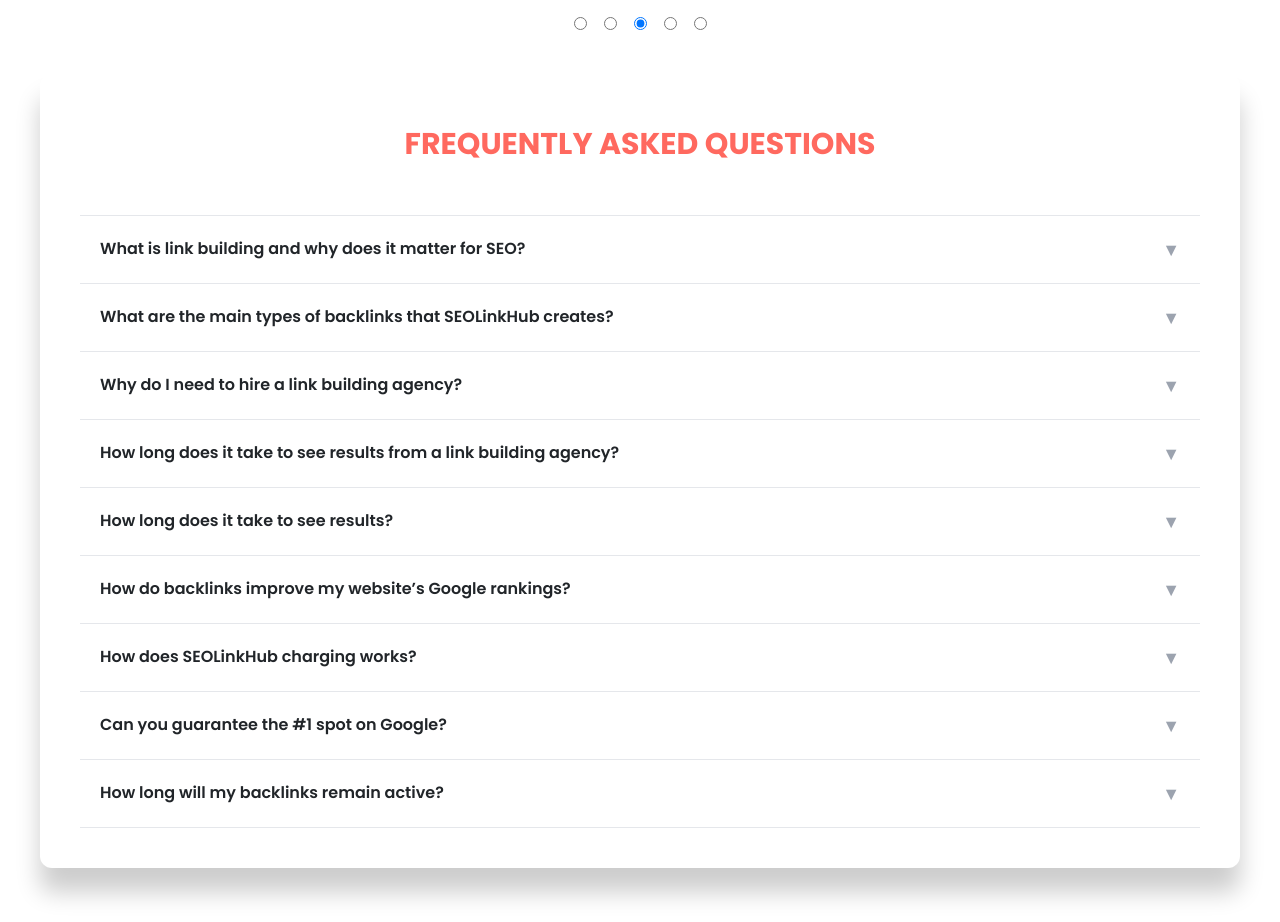
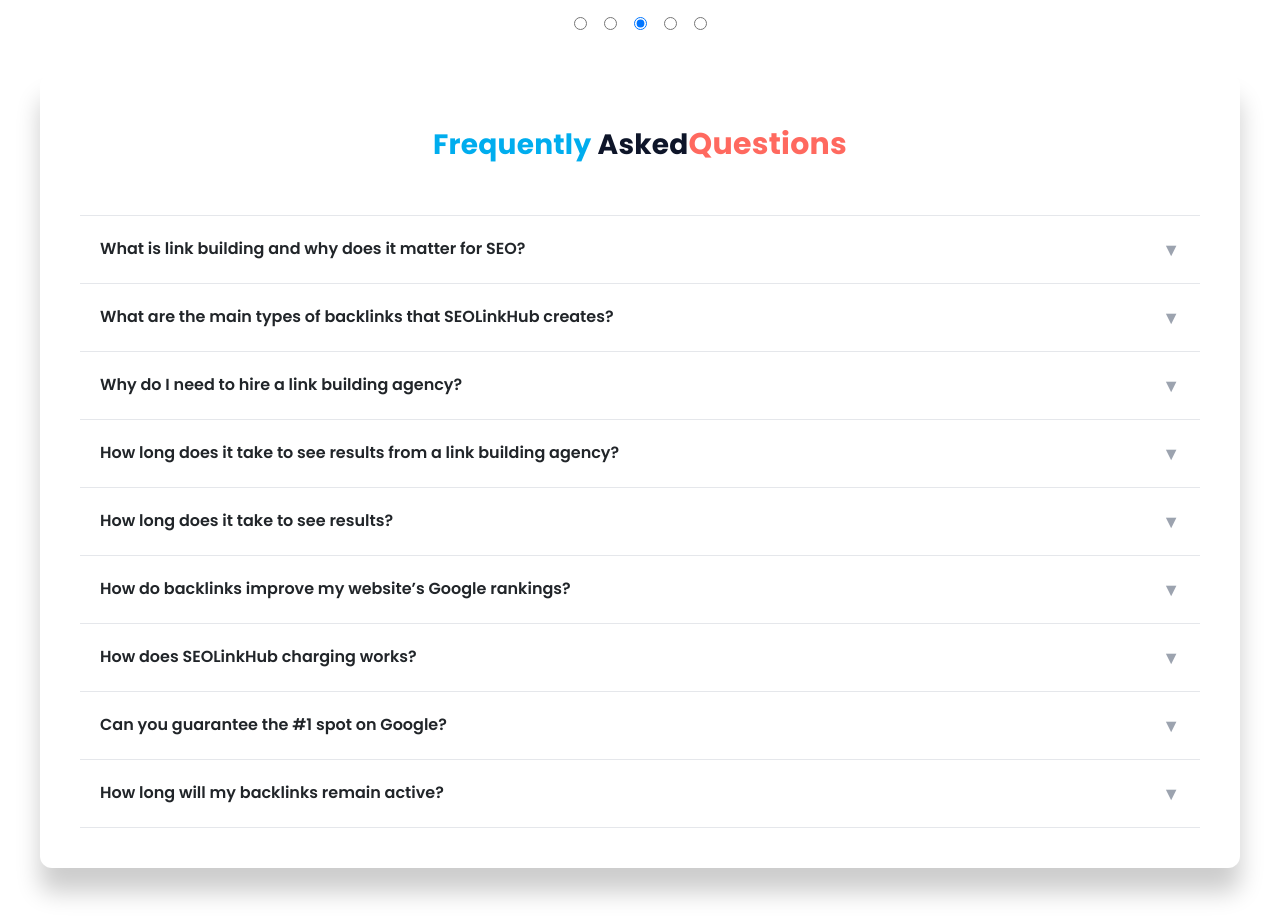
Before and after one commit to debasiskar123/seolinkhub, a plain HTML site: page index.html in a window 1280 px wide. Shown: the part 5160-6082 px from the top of the page. Drawn offline with Linux system fonts and the light colour scheme.

Commit message:
Update index faq color update.html

```diff
--- a/index.html
+++ b/index.html
@@ -1017,7 +1017,7 @@
 
   <div class="faq-container" id="faq">
     <div class="section-heading pt-2 mb-5" style="text-align: center;">
-      <span>Frequently Asked Questions</span>
+           <h2 style="color: rgba(0, 173, 238, 255);">Frequently <em>Asked</em><span style="color: #ff695f;">Questions</span></h2>
     </div>
 
     <div class="faq-item">
```
